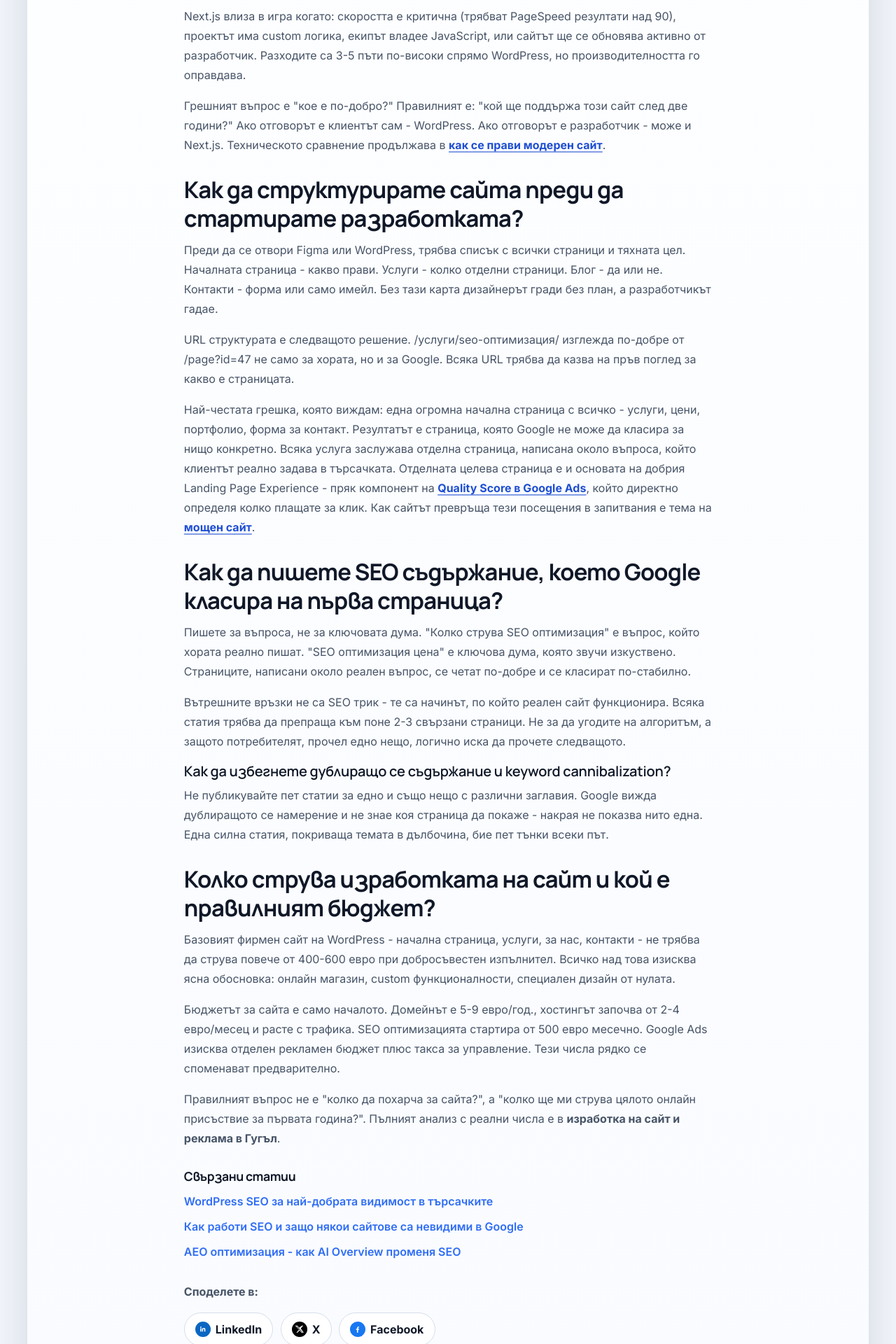
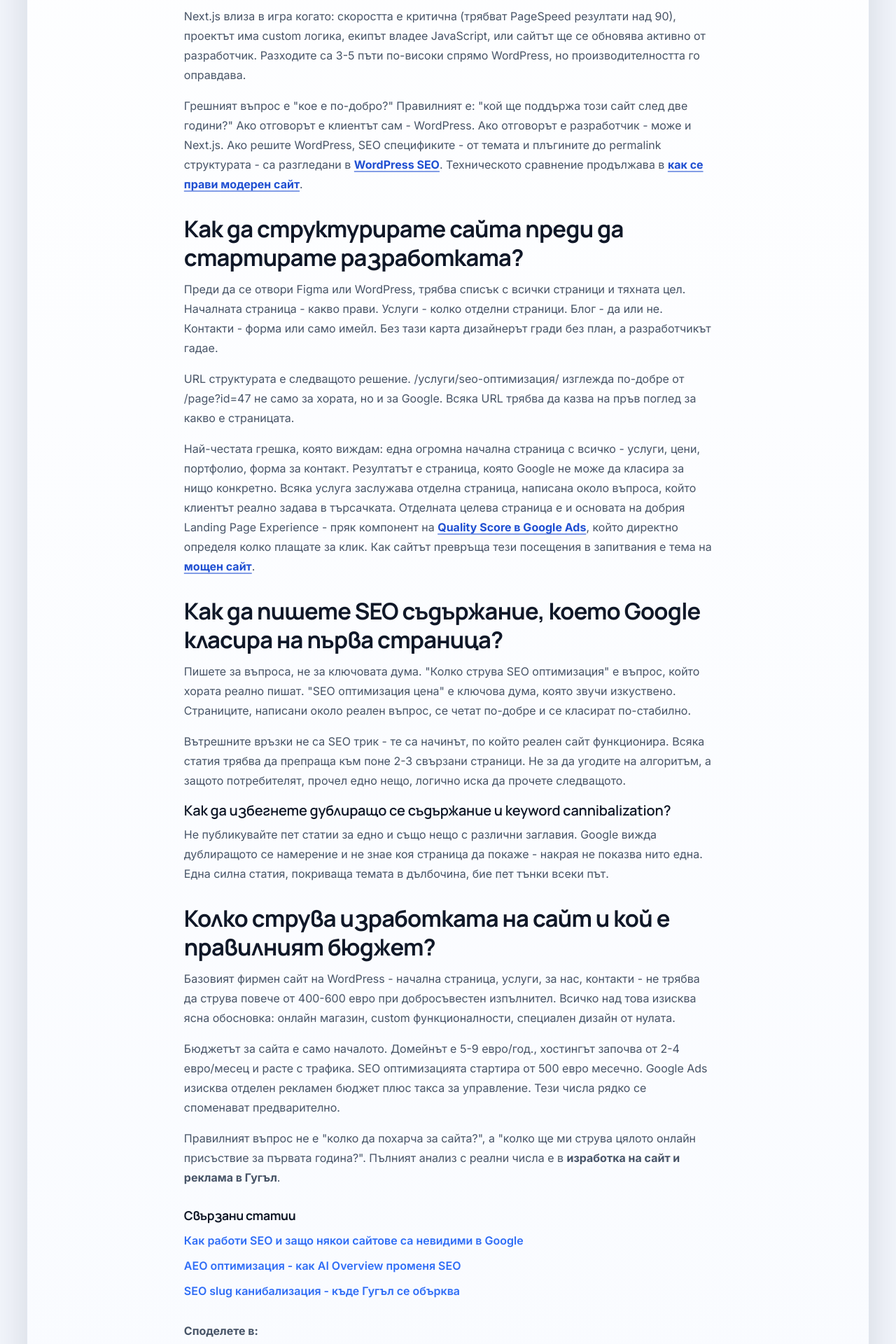
Before and after one commit to inweblife/inweblife, a Next.js app: page /how-to-make-site in a window 1280 px wide. Shown: the part 1600-3520 px from the top of the page at 70% size. Built offline with nearby package versions, Linux system fonts and the light colour scheme; no server answers.

Commit message:
internal links

```diff
--- a/pages/how-to-make-site.js
+++ b/pages/how-to-make-site.js
@@ -153,7 +153,12 @@ const HowToMakeSite = () => {
             <p>
               Грешният въпрос е &quot;кое е по-добро?&quot; Правилният е: &quot;кой ще поддържа този сайт след
               две години?&quot; Ако отговорът е клиентът сам - WordPress. Ако отговорът е разработчик
-              - може и Next.js. Техническото сравнение продължава в{" "}
+              - може и Next.js. Ако решите WordPress, SEO спецификите - от темата и плъгините до
+              permalink структурата - са разгледани в{" "}
+              <Link href="/wordpress-seo">
+                <strong>WordPress SEO</strong>
+              </Link>
+              . Техническото сравнение продължава в{" "}
               <Link href="/modern-site">
                 <strong>как се прави модерен сайт</strong>
               </Link>
@@ -239,7 +244,7 @@ const HowToMakeSite = () => {
           <RelatedPosts
             currentHref="/how-to-make-site"
             styles={styles}
-            exclude={["/izrabotka-na-sait", "/website-and-google-ads", "/modern-site", "/quality-score-seo", "/powerful-site", "/seo-fashion", "/ai-seo-lie", "/telemarketing-seo"]}
+            exclude={["/izrabotka-na-sait", "/website-and-google-ads", "/modern-site", "/quality-score-seo", "/powerful-site", "/seo-fashion", "/ai-seo-lie", "/telemarketing-seo", "/wordpress-seo"]}
           />
 
           <ShareButtons path="/how-to-make-site" title="Как се прави сайт" styles={styles} />
```
Also changed, not shown: pages/kak-raboti-seo.js (+7 -2 lines), pages/powerful-site.js (+6 -1 lines).
